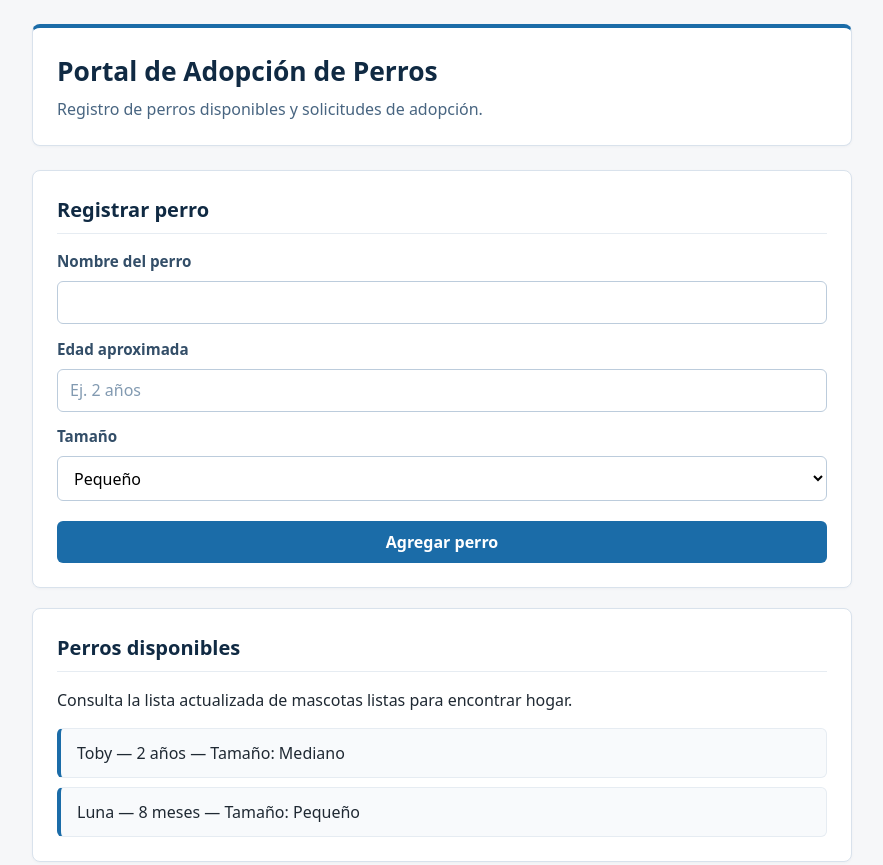
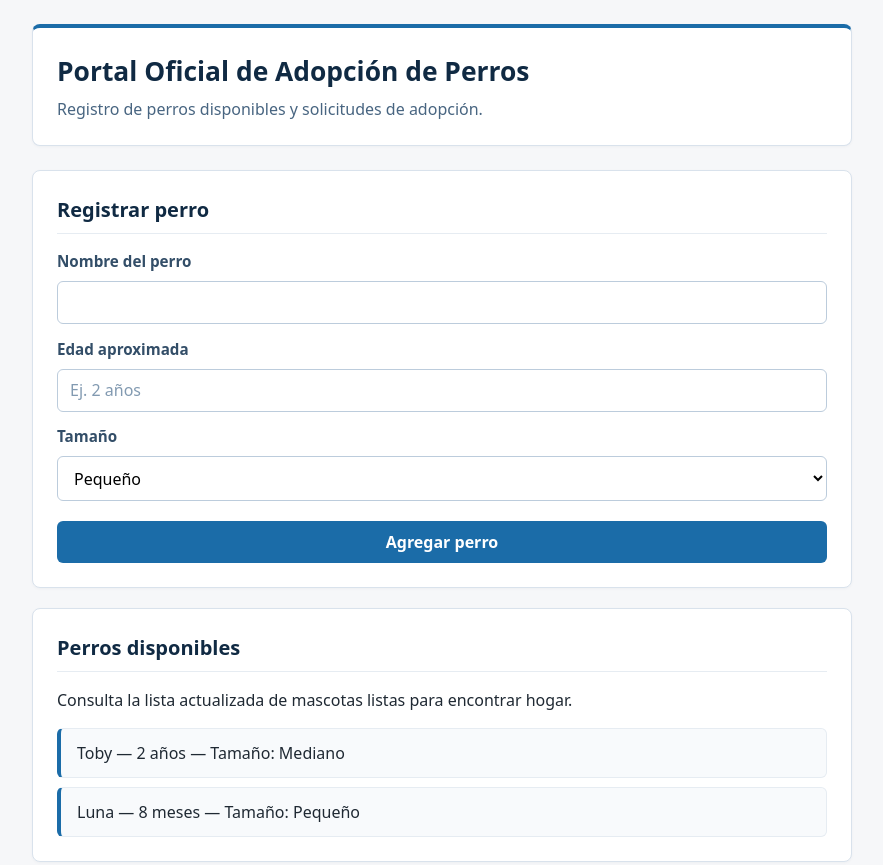
Before and after one commit to AndrewPP2007/Adopcion_perros, a plain HTML site: page index.html in a window 1280 px wide. Shown: the top 865 px of the page, without its empty margins (198-1081 px from the left). Drawn offline with Linux system fonts and the light colour scheme.

Commit message:
Actualiza titulo principal en index.html

```diff
--- a/index.html
+++ b/index.html
@@ -8,7 +8,7 @@
 </head>
 <body>
   <header>
-    <h1>Portal de Adopción de Perros</h1>
+    <h1>Portal Oficial de Adopción de Perros</h1>
     <p>Registro de perros disponibles y solicitudes de adopción.</p>
   </header>
 
```
